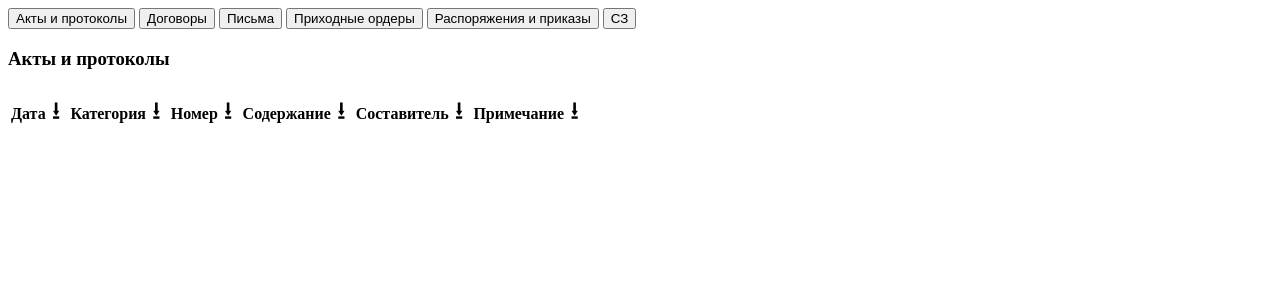
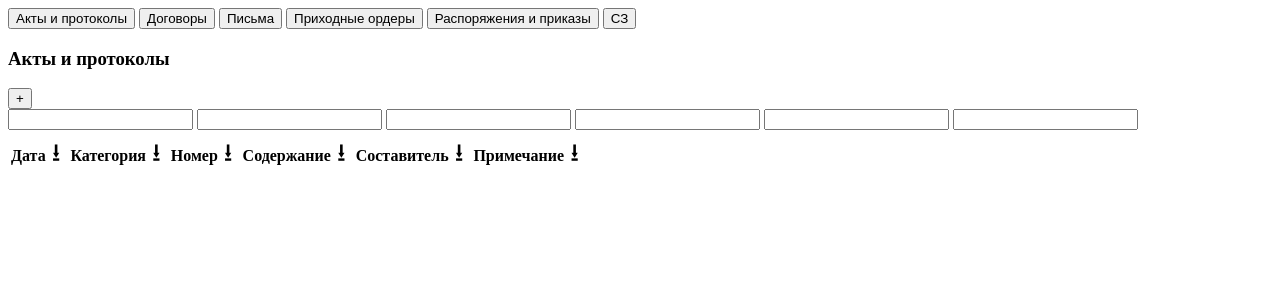
Before and after one commit to longdeer/overseer, a Flask app: page /office in a window 1280 px wide, after a click on "Акты и протоколы". Shown: the top 300 px of the page. Run offline with Flask 3, Linux system fonts and the light colour scheme; data that the repository does not hold is empty.

Commit message:
office input in progress

```diff
--- a/static/styles.css
+++ b/static/styles.css
@@ -65,3 +65,6 @@ td {
 	background-color: white;
 	font-size: 25px;
 }
+input {
+	overflow-wrap: break-word;
+}
--- a/templates/office.html
+++ b/templates/office.html
@@ -2,7 +2,7 @@
 <html>
 	<head>
 		<meta charset="utf-8" />
-		<title>Eltena</title>
+		<title>overseer</title>
 		<link rel="stylesheet" href="static/styles.css">
 		<script type="text/javascript" src="static/office.js"></script>
 	</head>
@@ -16,7 +16,15 @@
 			<button class="office-tab" onclick="openTab(event, 'notes', 3)">СЗ</button>
 		</div>
 		<div id="actsnprots" class="office-tab-content">
-			<h3>Акты и протоколы</h3>
+			<h3>Акты и протоколы</h3><button class="office-tab-content-add">+</button>
+			<form action="" method="POST" class="office-tab-content-add-form">
+				<input type="text" name="col1" contenteditable>
+				<input type="text" name="col2">
+				<input type="text" name="col3">
+				<input type="text" name="col4">
+				<input type="text" name="col5">
+				<input type="text" name="col6">
+			</form>
 			<table>
 				<thead>
 					<tr>
@@ -117,5 +125,14 @@
 				</thead>
 			</table>
 		</div>
+		<!-- <script>
+			var tabInput = document.querySelector("input");
+			tabInput.addEventListener("input", () => {
+
+				console.log("+");
+				tabInput.style.height = "0px";
+				tabInput.style.height = tabInput.scrollWidth + "px";
+			})
+		</script> -->
 	</body>
 </html>
```
